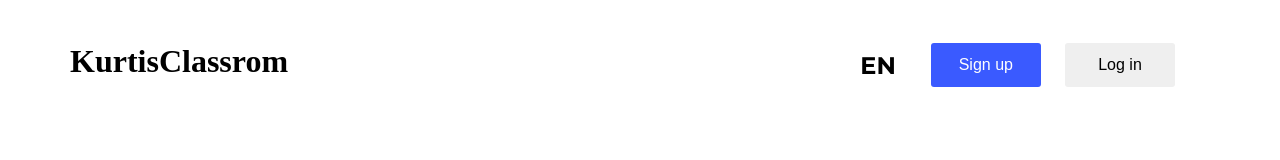
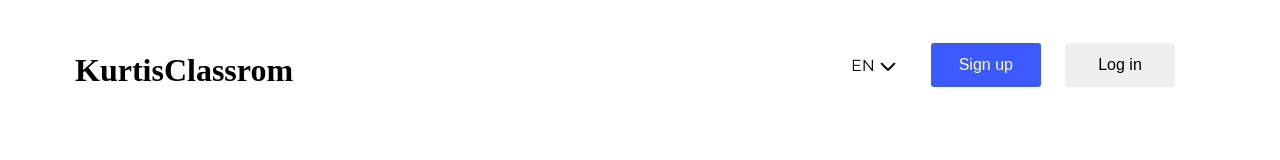
Before and after one commit to dishan1223/frontend-challenges, a website built with Vite: page KurtisClassrom/index.html in a window 1280 px wide. Built offline with nearby package versions, Linux system fonts and the light colour scheme; files whose address does not match are found by name; a web font is replaced by a local one.

Commit message:
navbar polishment

```diff
--- a/KurtisClassrom/index.html
+++ b/KurtisClassrom/index.html
@@ -14,9 +14,16 @@
           <h1>KurtisClassrom</h1>
         </div>
         <nav class="nav">
-          <div><h2>EN</h2></div>
+          <div class="lang">
+            <div>
+                <p>EN</p>
+            </div>
+            <div>
+                <img src="./assets/icons/arrow1.svg" >
+            </div>
+          </div>
           <div class="buttons">
-            <button class="btn1">Sign up</button>
+            <button class="signup-btn btn1">Sign up</button>
             <button class="btn2">Log in</button>
           </div>
           <div class="ham">
--- a/KurtisClassrom/public/styles/styles.scss
+++ b/KurtisClassrom/public/styles/styles.scss
@@ -20,9 +20,13 @@ header{
 
   .logo{
     display: flex;
+    justify-content: center;
+    align-items: center;
+    gap: 5px;
 
     h1{
       font-family: $logo-font;
+      transform: translateY(5px);
     }
   }
   nav{
@@ -36,6 +40,7 @@ header{
       color: $white-color;
       background-color: $primary-blue;
     }
+
     button{
       height: 44px;
       width: 110px;
@@ -43,5 +48,13 @@ header{
       border: none;
       font-size: 16px;
     }
+
+    .lang{
+      display: flex;
+      justify-content: center;
+      align-items: center;
+      gap: 5px;
+      cursor: pointer;
+    }
   }
 }
```
Also changed, not shown: KurtisClassrom/public/assets/icons/arrow1.svg (added).
